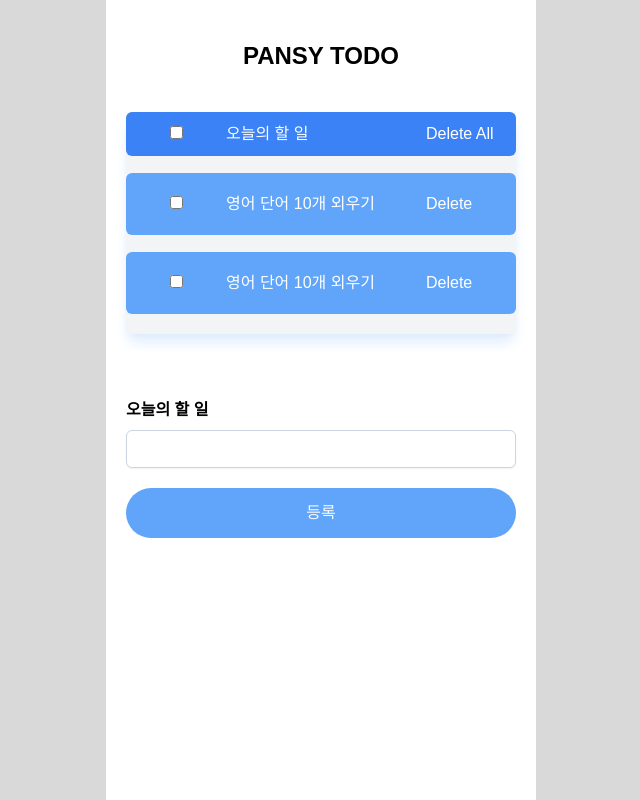
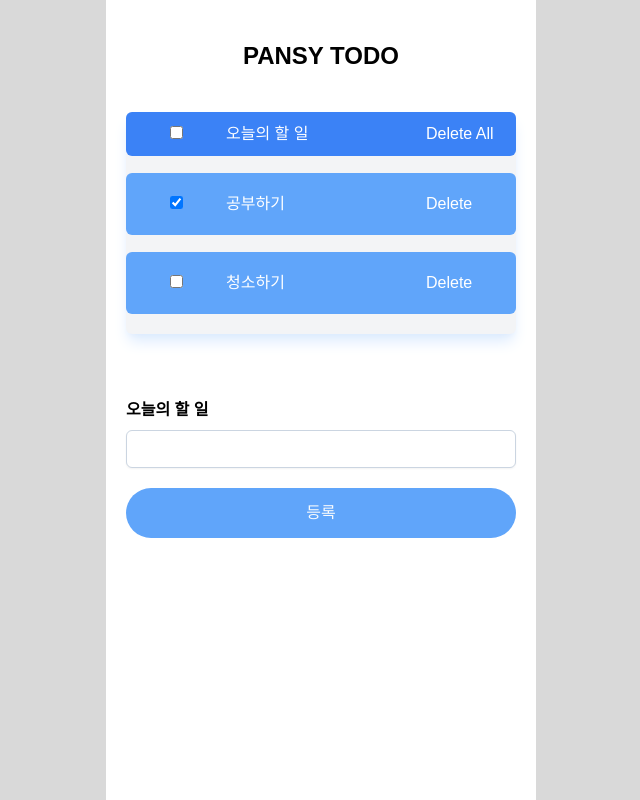
Before and after one commit to coldrain-f/react-pansy-todo-app, a React (Create React App) app: page / in a window 1280 px wide. Shown: the whole page, without its empty margins (319-959 px from the left). Built offline with nearby package versions, Linux system fonts and the light colour scheme.

Commit message:
feat: 할 일 목록 데이터를 map()으로 render

```diff
--- a/src/App.js
+++ b/src/App.js
@@ -1,6 +1,21 @@
+import React, { Component } from "react";
 import "./App.css";
 
-function App() {
+export default class App extends Component {
+  todoData = [
+    {
+      id: 1,
+      title: "공부하기",
+      completed: true,
+    },
+    {
+      id: 2,
+      title: "청소하기",
+      completed: false,
+    },
+  ];
+
+  render() {
     return (
       <div className="App">
         <div className="container">
@@ -13,20 +28,23 @@ function App() {
               <div>오늘의 할 일</div>
               <div className="cursor-pointer">Delete All</div>
             </header>
-          <div className="todo bg-blue-400 text-white rounded-md font-medium">
+
+            {this.todoData.map((todo) => (
+              <div
+                key={todo.id}
+                className="todo bg-blue-400 text-white rounded-md font-medium"
+              >
                 <div>
-              <input type="checkbox"></input>
+                  <input
+                    type="checkbox"
+                    defaultChecked={todo.completed}
+                  ></input>
                 </div>
-            <div>영어 단어 10개 외우기</div>
+                {/* 데이터를 참조하려면 중괄호{}로 감싸줘야 한다. */}
+                <div>{todo.title}</div>
                 <div className="cursor-pointer">Delete</div>
               </div>
-          <div className="todo bg-blue-400 text-white rounded-md font-medium">
-            <div>
-              <input type="checkbox"></input>
-            </div>
-            <div>영어 단어 10개 외우기</div>
-            <div className="cursor-pointer">Delete</div>
-          </div>
+            ))}
           </div>
 
           {/* 입력 창 */}
@@ -52,5 +70,4 @@ function App() {
       </div>
     );
   }
-
-export default App;
+}
```
Lines whose indentation alone changed are shown as unchanged.
